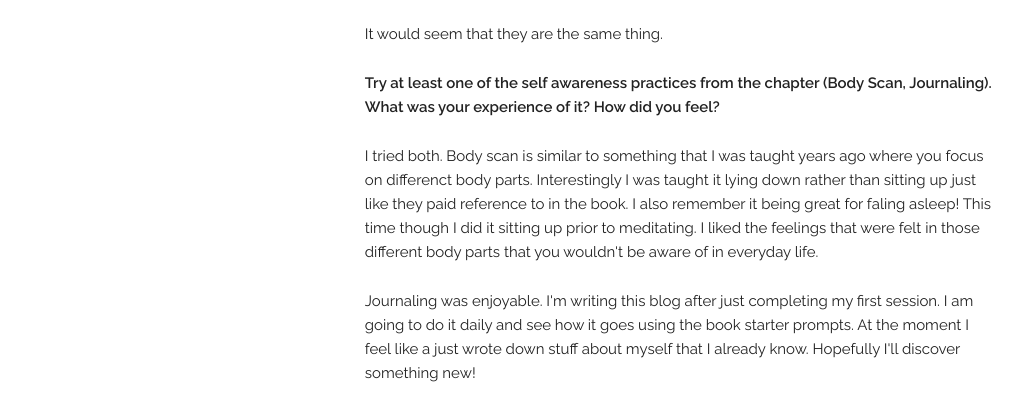
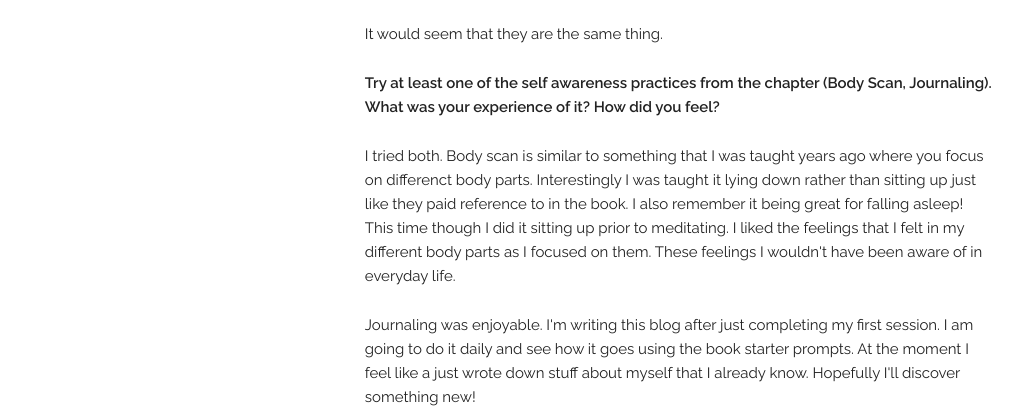
Before and after one commit to chris-daynes/chris-daynes.github.io, a plain HTML site: page blog/c5-self-confidence.html in a window 1280 px wide. Shown: the part 548-955 px from the top of the page, without its empty margins (128-1151 px from the left). Drawn offline with Linux system fonts and the light colour scheme.

Commit message:
Corrected grammer and spelling mistake in C5 blog

```diff
--- a/blog/c5-self-confidence.html
+++ b/blog/c5-self-confidence.html
@@ -71,7 +71,7 @@
 
             <p><strong>Try at least one of the self awareness practices from the chapter (Body Scan, Journaling). What was your experience of it? How did you feel?</strong></p>
 
-            <p>I tried both. Body scan is similar to something that I was taught years ago where you focus on differenct body parts. Interestingly I was taught it lying down rather than sitting up just like they paid reference to in the book. I also remember it being great for faling asleep! This time though I did it sitting up prior to meditating. I liked the feelings that were felt in those different body parts that you wouldn't be aware of in everyday life.</p>
+            <p>I tried both. Body scan is similar to something that I was taught years ago where you focus on differenct body parts. Interestingly I was taught it lying down rather than sitting up just like they paid reference to in the book. I also remember it being great for falling asleep! This time though I did it sitting up prior to meditating. I liked the feelings that I felt in my different body parts as I focused on them. These feelings I wouldn't have been aware of in everyday life.</p>
 
             <p>Journaling was enjoyable. I'm writing this blog after just completing my first session. I am going to do it daily and see how it goes using the book starter prompts. At the moment I feel like a just wrote down stuff about myself that I already know. Hopefully I'll discover something new!</p>
 
```
